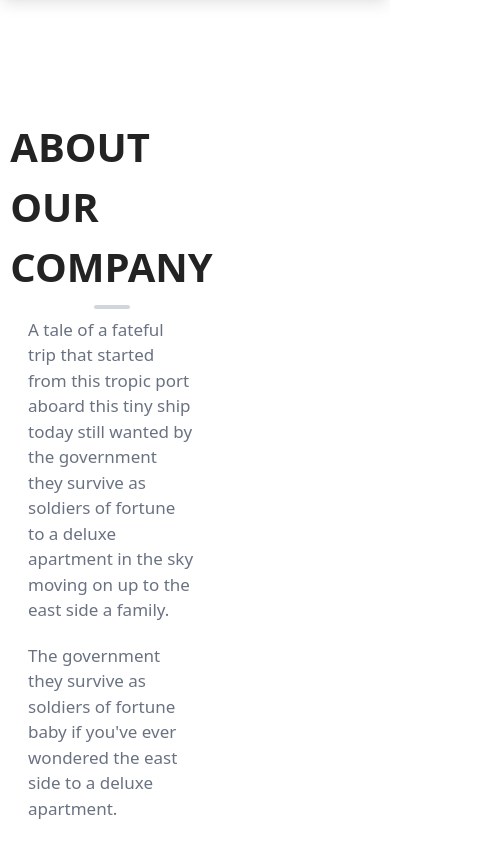
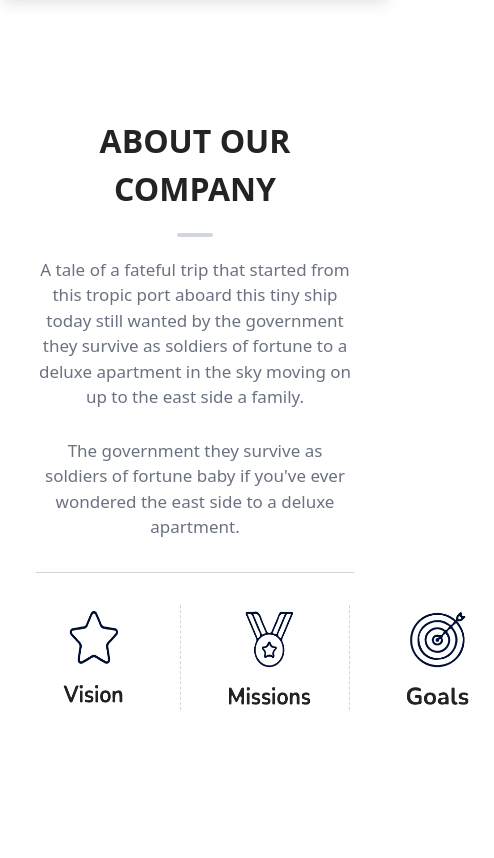
Before and after one commit to Abdalla-00/Charles-Best-version, a website: page index.html in a window 390 px wide. Shown: the part 1788-2646 px from the top of the page, 494 px wide, since content can reach past the window. After the commit the page ends 2498 px from the top, so only its background shows below. Drawn offline with Linux system fonts and the light colour scheme.

Commit message:
make update for about us section and make it responsive

```diff
--- a/index.html
+++ b/index.html
@@ -192,35 +192,31 @@
       </div>
     </section>
 
-    <section id="About Us " class="mt-30 h-[100vh]">
-      <div class="grid grid-cols-2 container px-7">
-        <div class="hidden md:block">
-          <img src="./image/About-image-icon/asset 8.jpeg" alt="" />
+    <section id="About Us " class="mt-30 h-1/2 md:h-[100vh] ">
+      <div class="flex px-9">
+          <!-- man image here -->
+        <div class="hidden md:flex w-1/2">
+          <img class="w-[90%] h-[90%]"  src="/image/About-image-icon/asset 8.jpeg" alt="" />
         </div>
-        <div class="flex flex-col items-center justify-center">
-          <h1 class="text-[40px] font-bold text-[#232323] uppercase">
-            About Our Company
-          </h1>
-          <hr class="w-9 border-t-4 border-gray-300 my-2 rounded-2xl" />
-          <p class="text-[17px] text-gray-500">
-            A tale of a fateful trip that started from this tropic port aboard
-            this tiny ship today still wanted by the government they survive as
-            soldiers of fortune to a
+          <!-- Contant about us here -->
+        <div class="md:w-1/2 text-center flex flex-col items-center ">
+            <h1 class="text-[32px] md:text-[40px] font-bold uppercase text-[#232323] ">About Our Company</h1>
+            <hr class="w-9 border-t-4 border-gray-300 my-5 rounded-2xl" />
+            <p class="text-[17px] text-gray-500 ">A tale of a fateful trip that started from this tropic port aboard this tiny ship today still wanted by the government they survive as soldiers of fortune to a deluxe apartment in the sky moving on up to the east side a family.</p>
+            <p class="text-[17px] text-gray-500 mt-7">The government they survive as soldiers of fortune baby if you've ever wondered the east side to a deluxe apartment.</p>
+           <hr class="w-full border-t-1 border-gray-300 my-8  border-solid" />
 
-            <span class="md:pl-9">
-              deluxe apartment in the sky moving on up to the east side a
-              family.
-            </span>
-          </p>
-          <p class="mt-5 text-[17px] text-gray-500">
-            The government they survive as soldiers of fortune baby if you've
-            ever
-            <span class="md:pl-16"
-              >wondered the east side to a deluxe apartment.</span
-            >
-          </p>
-          <hr>
+           <!-- icons image here -->
+        <div class="flex gap-6">
+
+            <img class="w-30 " src="/image/About-image-icon/vision-1-02.png" alt="">
+             <div class="border-l border-dashed border-gray-300 "></div>
+            <img class="w-30 " src="/image/About-image-icon/mision.png" alt="">
+            <div class="border-l border-dashed border-gray-300 "></div>
+            <img class="w-30" src="/image/About-image-icon/Goal.png" alt="">
         </div>
+        </div>
+
       </div>
     </section>
     <script src="main.js"></script>
```
Also changed, not shown: CSS/output.css, image/About-image-icon/Goal.png (added), image/About-image-icon/mision.png (added), image/About-image-icon/vision-1-02.png (added).
